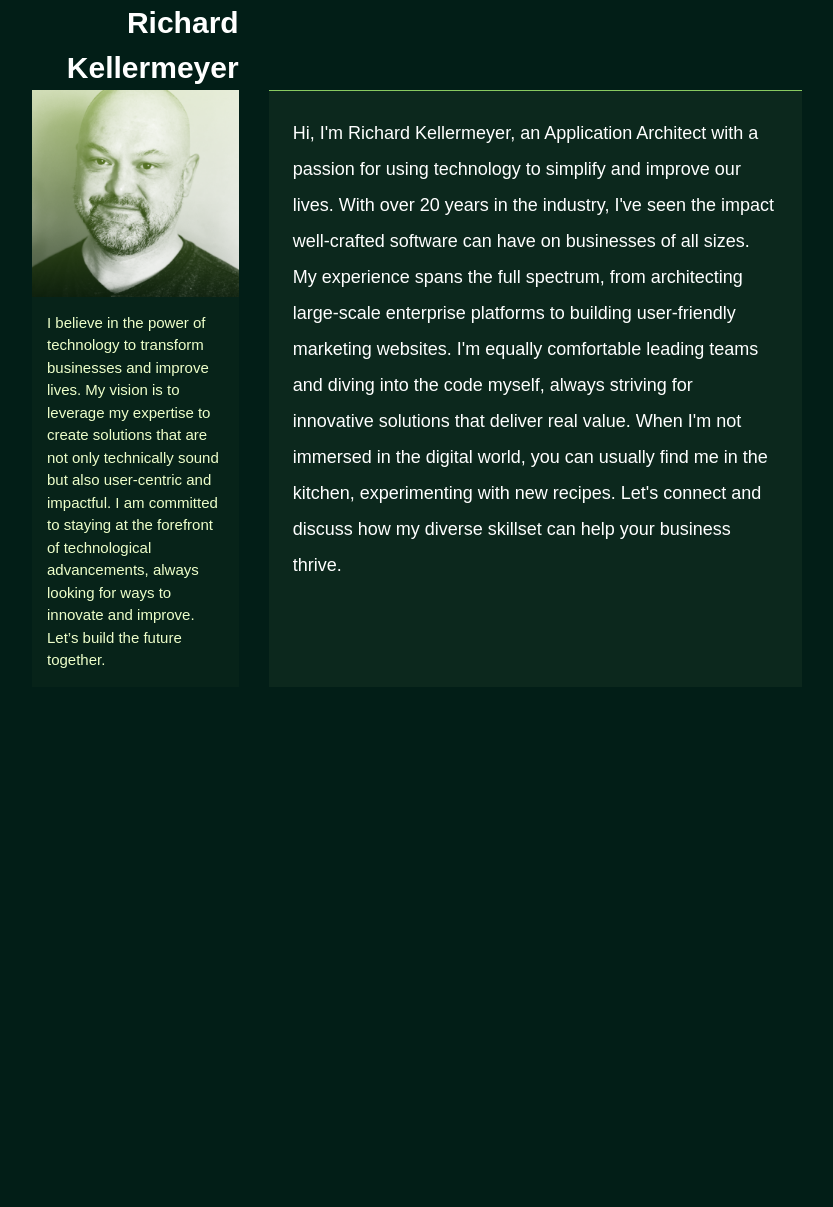
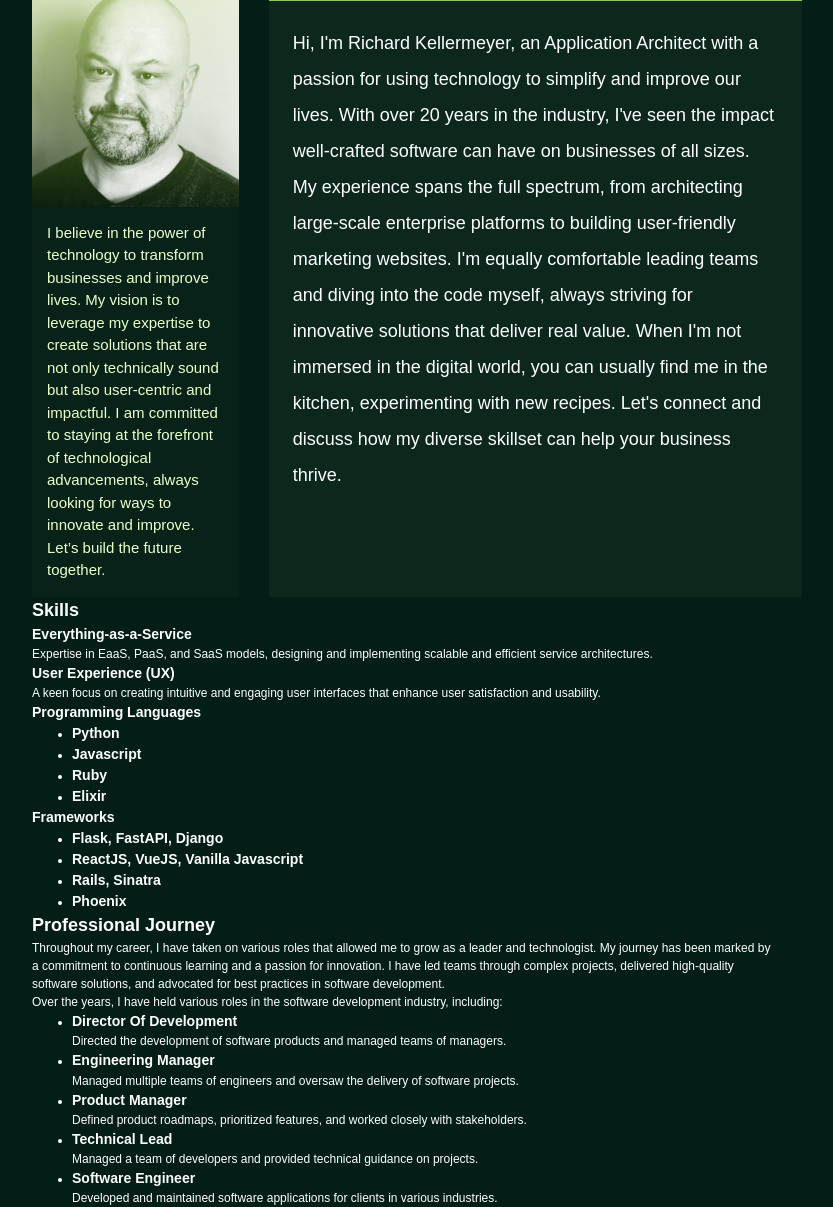
Before and after one commit to rkellermeyer/Me, a Jekyll site: the page built from index.html, in a window 1280 px wide. Shown: the whole page, without its empty margins (238-1071 px from the left). Built offline with Jekyll 4.4.1, drawn with Linux system fonts in a browser that asks for light colours; before the commit the page ends 900 px from its top, so only the background shows below that.

Commit message:
Added Languages, frameworks, and professional journey areas.

```diff
--- a/_config.yml
+++ b/_config.yml
@@ -24,7 +24,7 @@ bio: >- # this means to ignore newlines until "baseurl:"
   I believe in the power of technology to transform businesses and improve lives. My vision is to leverage my expertise to create solutions that are not only technically sound but also user-centric and impactful. I am committed to staying at the forefront of technological advancements, always looking for ways to innovate and improve. Let’s build the future together.
 description: >- # this means to ignore newlines until "baseurl:"
   Hi, I'm Richard Kellermeyer, an Application Architect with a passion for using technology to simplify and improve our lives. With over 20 years in the industry, I've seen the impact well-crafted software can have on businesses of all sizes.  My experience spans the full spectrum, from architecting large-scale enterprise platforms to building user-friendly marketing websites. I'm equally comfortable leading teams and diving into the code myself, always striving for innovative solutions that deliver real value.  When I'm not immersed in the digital world, you can usually find me in the kitchen, experimenting with new recipes. Let's connect and discuss how my diverse skillset can help your business thrive.
-baseurl: "/Me" # the subpath of your site, e.g. /blog
+baseurl: "" # the subpath of your site, e.g. /blog
 url: "" # the base hostname & protocol for your site, e.g. http://example.com
 twitter_username: TechSuperSaiyan
 github_username:  rkellermeyer
--- a/_layouts/default.html
+++ b/_layouts/default.html
@@ -2,7 +2,7 @@
 <html>
   <head>
     <meta charset="utf-8">
-    <link rel="stylesheet" href="/Me/assets/css/styles.css">
+    <link rel="stylesheet" href="/assets/css/styles.css">
     {% feed_meta %}
     {% seo %}
   </head>
--- a/_layouts/home.html
+++ b/_layouts/home.html
@@ -7,16 +7,7 @@ layout: default
   <div class="col-8 content-area">
     <div class="row">
       <div class="col-4 right-align">
-        <div class="name-container">
-          <p class="name">{{ site.title }}</p>
-        </div>
-      </div>
-      <div class="col-8"></div>
-    </div>
-    <div class="row">
-      <div class="col-4 right-align">
-        <div class="name-container"></div>
-        <img src="/Me/assets/images/headshot.png" alt="Site Image" />
+        <img src="/assets/images/headshot.png" alt="Site Image" />
         <p class="bio">{{ site.bio }}</p>
       </div>
       <div class="col-8 description-container">
@@ -24,15 +15,74 @@ layout: default
       </div>
     </div>
 
-    {%- comment -%} <div class="row">
-      <div class="col-12">Your Content Here 1</div>
+    <div class="row">
+      <div class="col-12">
+        <h2>Skills</h2>
+      </div>
     </div>
     <div class="row">
-      <div class="col-12">Your Content Here 2</div>
+      <div class="col-12">
+        <h3>Everything-as-a-Service</h3>
+        <p>Expertise in EaaS, PaaS, and SaaS models, designing and implementing scalable and efficient service architectures.</p>
+      </div>
     </div>
     <div class="row">
-      <div class="col-12">Your Content Here 3</div>
-    </div> {%- endcomment -%}
+      <div class="col-12">
+        <h3>User Experience (UX)</h3>
+        <p>A keen focus on creating intuitive and engaging user interfaces that enhance user satisfaction and usability.</p>
+      </div>
+    </div>
+    <div class="row">
+      <div class="col-12">
+        <h3>Programming Languages</h3>
+        <ul>
+          <li><h3>Python</h3></li>
+          <li><h3>Javascript</h3></li>
+          <li><h3>Ruby</h3></li>
+          <li><h3>Elixir</h3></li>
+        </ul>
+      </div>
+    </div>
+    <div class="row">
+      <div class="col-12">
+        <h3>Frameworks</h3>
+        <ul>
+          <li><h3>Flask, FastAPI, Django</h3></li>
+          <li><h3>ReactJS, VueJS, Vanilla Javascript</h3></li>
+          <li><h3>Rails, Sinatra</h3></li>
+          <li><h3>Phoenix</h3></li>
+        </ul>
+      </div>
+    </div>
+    <div class="row">
+      <div class="col-12">
+        <h2>Professional Journey</h2>
+        <p>Throughout my career, I have taken on various roles that allowed me to grow as a leader and technologist. My journey has been marked by a commitment to continuous learning and a passion for innovation. I have led teams through complex projects, delivered high-quality software solutions, and advocated for best practices in software development.</p>
+        <p>Over the years, I have held various roles in the software development industry, including:</p>
+        <ul>
+          <li>
+            <h3>Director Of Development</h3>
+            <p>Directed the development of software products and managed teams of managers.</p>
+          </li>
+          <li>
+            <h3>Engineering Manager</h3>
+            <p>Managed multiple teams of engineers and oversaw the delivery of software projects.</p>
+          </li>
+          <li>
+            <h3>Product Manager</h3>
+            <p>Defined product roadmaps, prioritized features, and worked closely with stakeholders.</p>
+          </li>
+          <li>
+            <h3>Technical Lead</h3>
+            <p>Managed a team of developers and provided technical guidance on projects.</p>
+          </li>
+          <li>
+            <h3>Software Engineer</h3>
+            <p>Developed and maintained software applications for clients in various industries.</p>
+          </li>
+        </ul>
+      </div>
+    </div>
   </div>
   <div class="col-2"></div>
 </div>
--- a/_sass/main.scss
+++ b/_sass/main.scss
@@ -39,3 +39,9 @@ body {
   font-size: 1.5em;
   line-height: 2em;
 }
+
+.skills {
+  color: #89CA61;
+  font-size: 2em;
+  font-weight: bold;
+}
```
